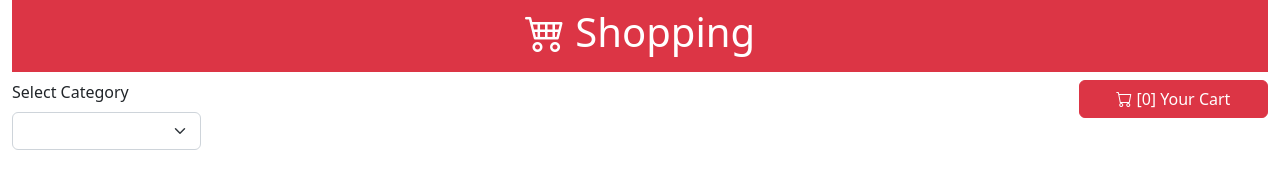
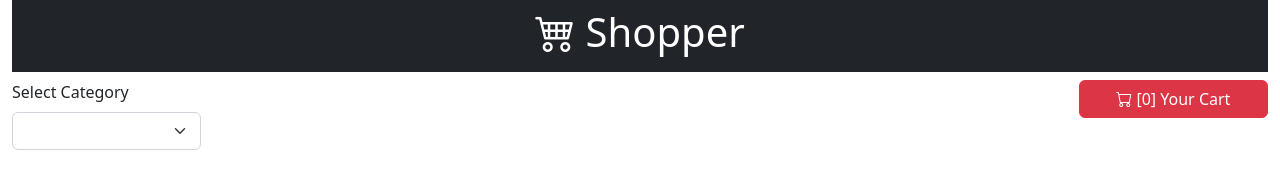
Before and after one commit to MdShoaibulhaq/Shopper, a website: page index.html in a window 1280 px wide. Drawn offline with nearby package versions, Linux system fonts and the light colour scheme; no server answers.

Commit message:
Update index.html

```diff
--- a/index.html
+++ b/index.html
@@ -4,7 +4,7 @@
     <meta charset="UTF-8">
     <meta http-equiv="X-UA-Compatible" content="IE=edge">
     <meta name="viewport" content="width=device-width, initial-scale=1.0">
-    <title>Document</title>
+    <title>Shopper</title>
     <link href="https://cdn.jsdelivr.net/npm/bootstrap@5.2.2/dist/css/bootstrap.min.css" rel="stylesheet" integrity="sha384-Zenh87qX5JnK2Jl0vWa8Ck2rdkQ2Bzep5IDxbcnCeuOxjzrPF/et3URy9Bv1WTRi" crossorigin="anonymous">
     <link rel="stylesheet" href="https://cdn.jsdelivr.net/npm/bootstrap-icons@1.9.1/font/bootstrap-icons.css">
     <script>
@@ -111,8 +111,8 @@
 </head>
 
     <body class="container-fluid" onload="bodyload()">
-        <header class="bg-danger text-white text-center p-2">
-            <h1><span class="bi bi-cart4"></span> Shopping</h1>
+        <header class="bg-dark text-white text-center p-2">
+            <h1><span class="bi bi-cart4"></span> Shopper</h1>
         </header>
         <section class="mt-2 row">
             <nav class="col-2">
```
